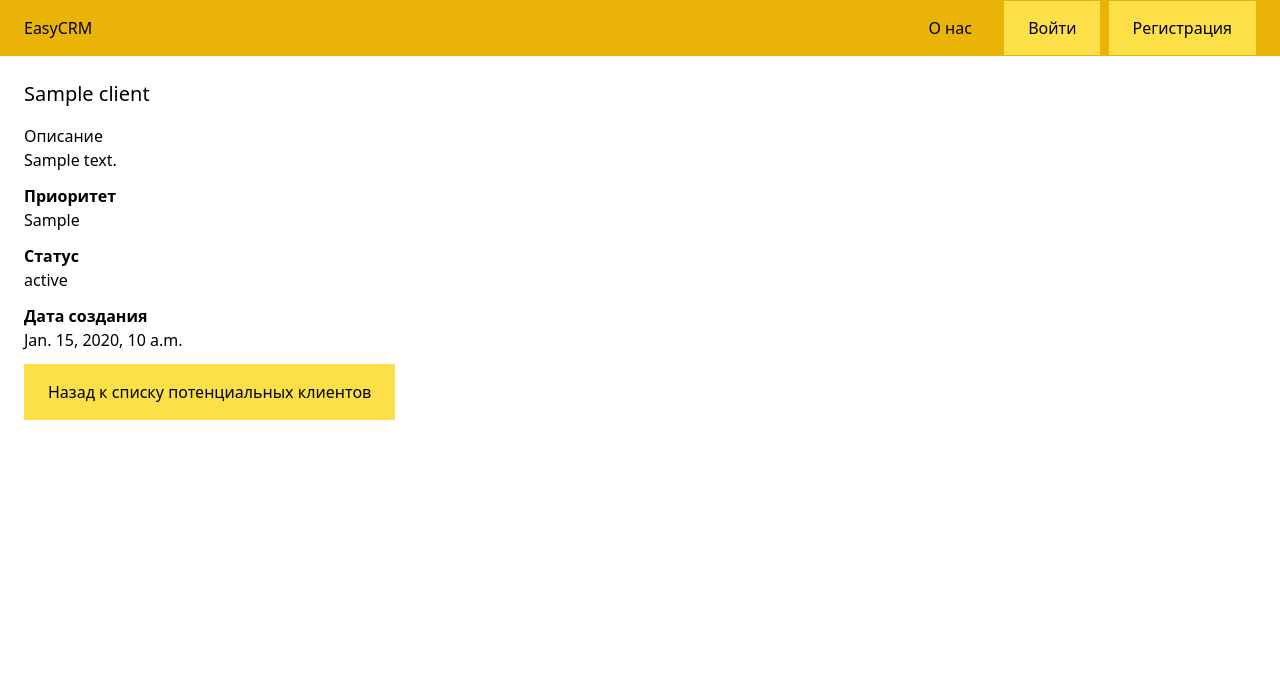
After one commit to mikhailkutuzov0/django-easy-CRM, a Django app: template prospectiveclient/templates/prospectiveclient/client_detail.html in a window 1280 px wide. The commit adds this page. Shown: the top 684 px of the page. Run offline with Django 4.2, Linux system fonts and the light colour scheme; the template is opened without the code that fills it: most values are stand-ins (such as "Sample title", 1, 10 or a date in 2020); some libraries are stand-ins or nearby versions.

Commit message:
views and templates added to display the client status page

```diff
--- a/prospectiveclient/models.py
+++ b/prospectiveclient/models.py
@@ -29,13 +29,13 @@ class ProspectiveClient(models.Model):
 
     NEW = 'Новый клиент'
     CONTACTED = 'Уже связались'
-    WON = 'Назначен'
+    WON = 'В работе'
     LOST = 'Упущен'
 
     CHOICES_STATUS = (
         (NEW, 'Новый клиент'),
         (CONTACTED, 'Уже связались'),
-        (WON, 'Назначен'),
+        (WON, 'В работе'),
         (LOST, 'Упущен'),
     )
 
--- /dev/null
+++ b/prospectiveclient/templates/prospectiveclient/client_detail.html
@@ -0,0 +1,25 @@
+{% extends "base.html" %}
+{% block title %}
+    {{ client.name }}
+{% endblock title %}
+{% block content %}
+    <div class="py-6 px-6">
+        <h1 class="mb-4 text-xl">{{ client.name }}</h1>
+        {% if client.description %}
+            <p class="font.semibold">Описание</p>
+            <p class="mb-3">{{ client.description }}</p>
+        {% endif %}
+        <p class="font-semibold">Приоритет</p>
+        <p class="mb-3">{{ client.get_priority_display }}</p>
+        <p class="font-semibold">Статус</p>
+        <p class="mb-3">{{ client.get_status_display }}</p>
+        <p class="font-semibold">Дата создания</p>
+        <p class="mb-3">{{ client.created_at }}</p>
+        {% if client.created_at != client.modified_at %}
+            <p class="font-semibold">Измененен статус</p>
+            <p class="mb-3">{{ client.modified_at }}</p>
+        {% endif %}
+        <a href="{% url "prospectiveclient:all" %}"
+           class="inline-block py-4 px-6 bg-yellow-300">Назад к списку потенциальных клиентов</a>
+    </div>
+{% endblock content %}
--- a/prospectiveclient/urls.py
+++ b/prospectiveclient/urls.py
@@ -5,5 +5,6 @@ app_name = 'prospectiveclient'  # Пространство имен для URL-
 
 urlpatterns = [
     path('', views.all_prospective_client, name='all'),
+    path('<int:pk>/', views.prospective_client_detail, name='client-detail'),
     path('add/', views.add_prospective_client, name='add-new'),
 ]
```
Also changed, not shown: prospectiveclient/templates/prospectiveclient/all.html (+5 -3 lines), prospectiveclient/views.py (+11 -1 lines), prospectiveclient/migrations/0002_alter_prospectiveclient_status.py (added).
